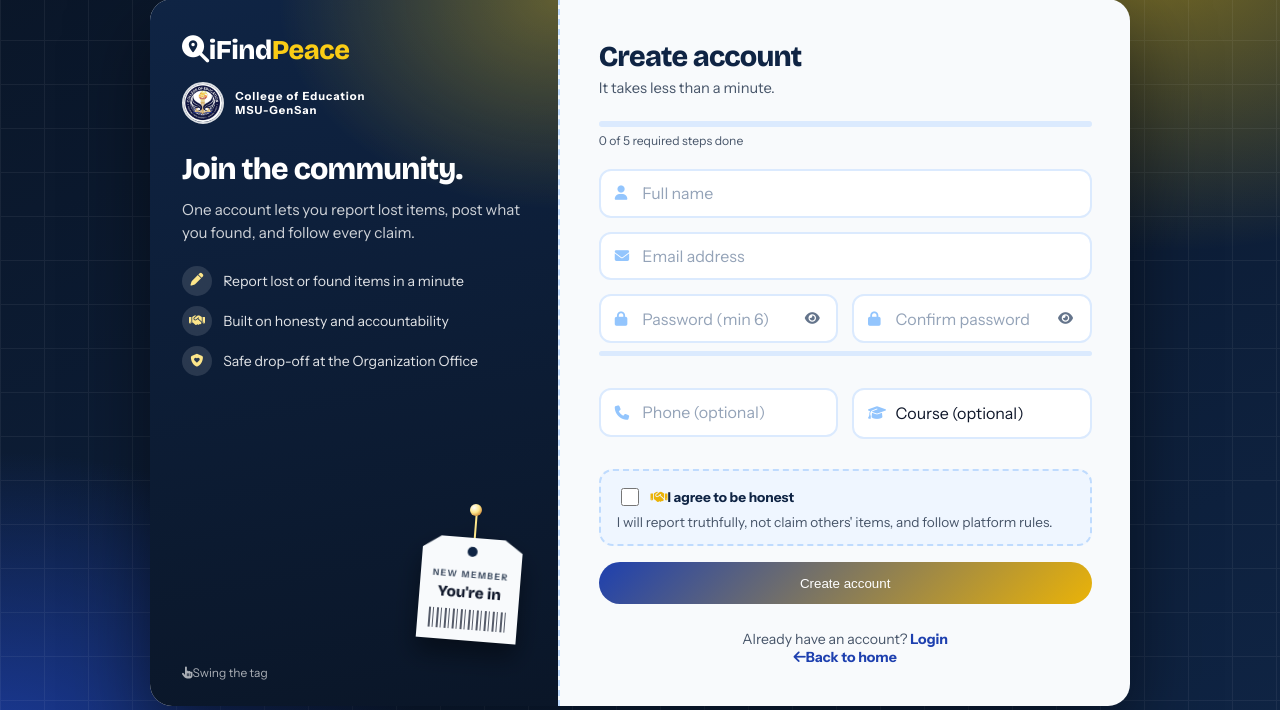
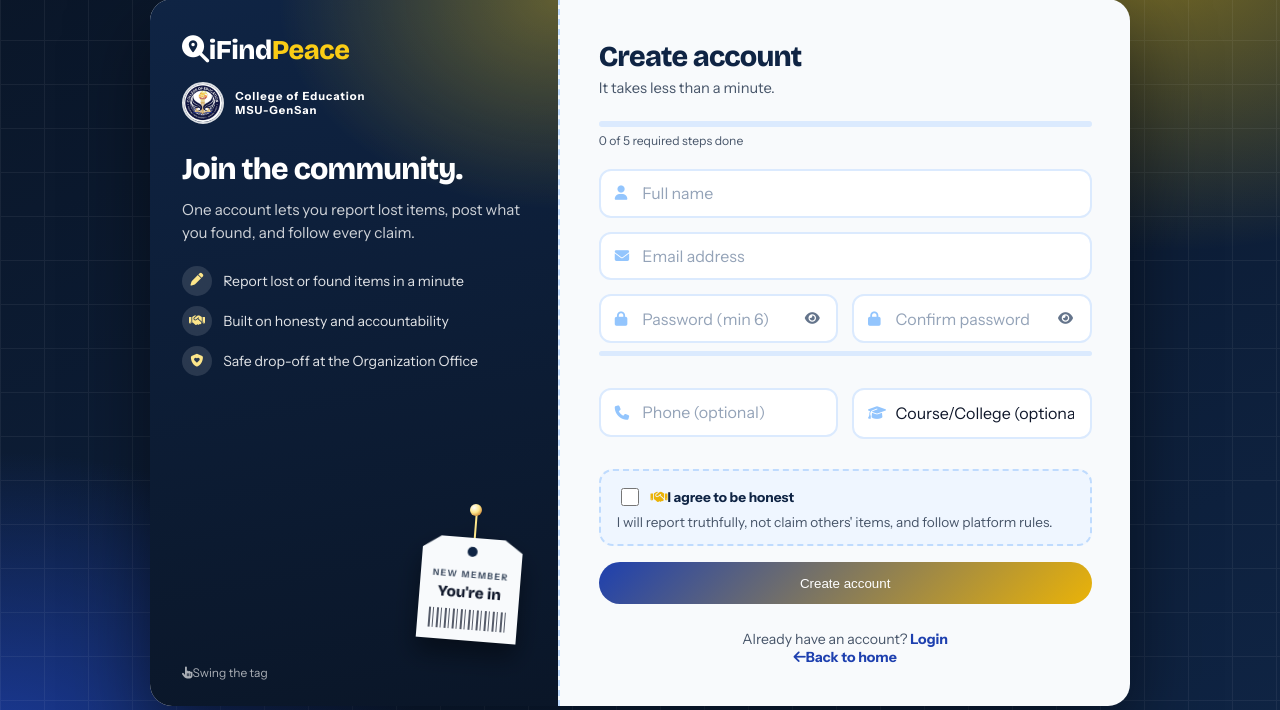
Before and after one commit to DRIANZ25/ifindpeace-V2, a PHP site: page /register.php in a window 1280 px wide. Shown: the part 48-758 px from the top of the page. Run offline with PHP 8.4, Linux system fonts and the light colour scheme.

Commit message:
Shortened course dropdown options for better UI

```diff
--- a/register.php
+++ b/register.php
@@ -228,11 +228,17 @@ if ($_SERVER['REQUEST_METHOD'] === 'POST') {
                             <input type="text" name="phone" placeholder="Phone (optional)" autocomplete="tel" aria-label="Phone"></div>
                         <div class="field"><i class="fas fa-graduation-cap ico"></i>
                             <select name="course" aria-label="Course">
-                                <option value="">Course (optional)</option>
-                                <option value="BSED">BSED</option>
-                                <option value="BEED">BEED</option>
-                                <option value="BPED">BPED</option>
-                            </select>
+    <option value="">Course/College (optional)</option>
+    <option value="College of Agriculture">CA – Agriculture</option>
+    <option value="College of Business Administration and Accountancy">CBAA – Business & Accountancy</option>
+    <option value="College of Education">CEd – Education</option>
+    <option value="College of Engineering">COE – Engineering</option>
+    <option value="College of Fisheries & Aquatic Sciences">CFAS – Fisheries & Aquatic Sciences</option>
+    <option value="College of Health Sciences">CHS – Health Sciences</option>
+    <option value="College of Natural Sciences and Mathematics">CNSM – Natural Sciences & Math</option>
+    <option value="College of Social Sciences and Humanities">CSSH – Social Sciences & Humanities</option>
+    <option value="Institute of Islamic, Arabic, and International Studies">IIAIS – Islamic & Arabic Studies</option>
+</select>
                         </div>
                     </div>
 
```
Also changed, not shown: profile.php (+11 -5 lines).
